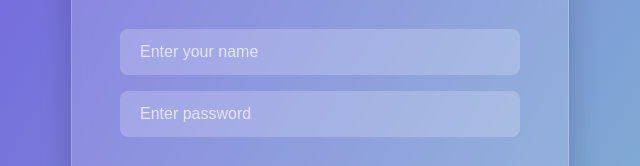
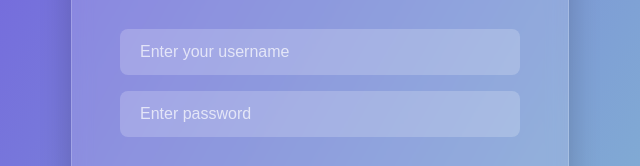
Before and after one commit to sreenidhikumaresan/peertutoringfrontend, a website: page frontend/index.html in a window 1280 px wide. Shown: the part 307-473 px from the top of the page, 320-960 px from the left. Drawn offline with Linux system fonts and the light colour scheme.

Commit message:
new change 3

```diff
--- a/frontend/index.html
+++ b/frontend/index.html
@@ -10,7 +10,7 @@
 <body>
 <div class="login-container">
   <h2>Login</h2>
-  <input type="text" id="name" placeholder="Enter your name">
+  <input type="text" id="name" placeholder="Enter your username">
   <input type="password" id="password" placeholder="Enter password">
   <button onclick="login()">Continue</button>
   <div class="extra-links">
```
